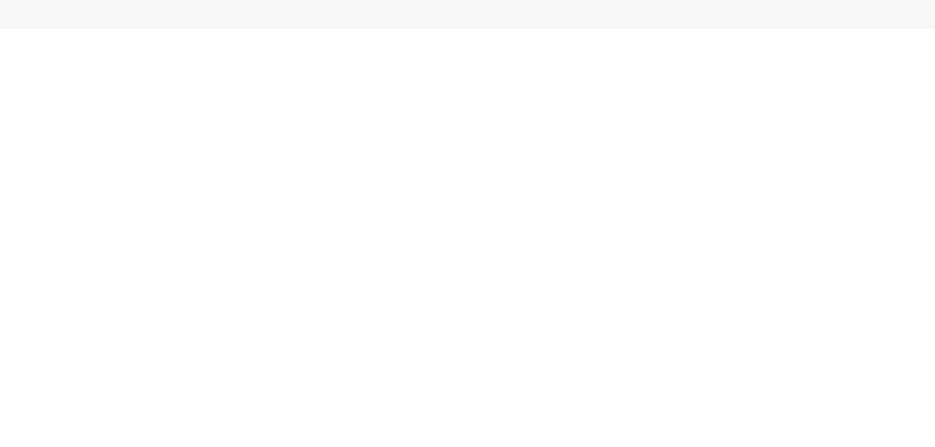
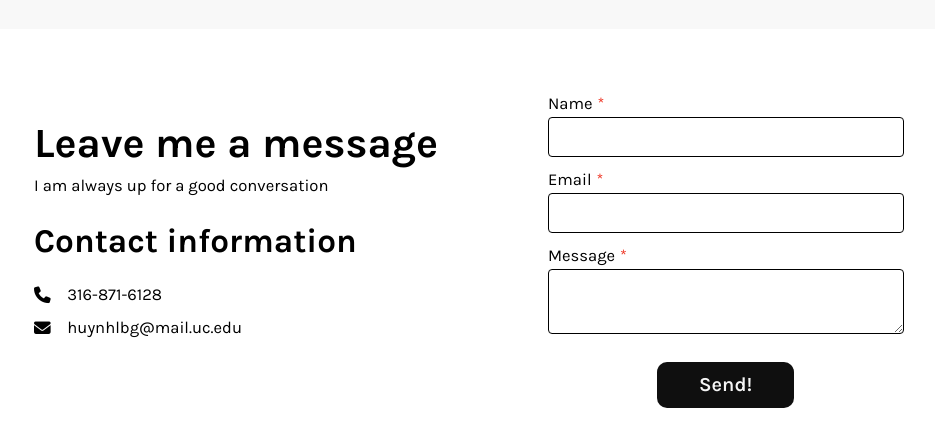
Before and after one commit to bhuynhdev/svelte-portfolio, a SvelteKit app: page / in a window 1280 px wide. Shown: the part 3188-3635 px from the top of the page, without its empty margins (149-1084 px from the left). Before the commit the page ends 3217 px from the top, so only its background shows below. Built offline with nearby package versions, Linux system fonts and the light colour scheme.

Commit message:
Add Contact section

```diff
--- a/src/routes/+page.svelte
+++ b/src/routes/+page.svelte
@@ -3,9 +3,11 @@
 	import About from './About.svelte';
 	import Skills from './Skills.svelte';
 	import Projects from './Projects.svelte';
+	import Contact from './Contact.svelte';
 </script>
 
 <Hero />
 <About />
 <Skills />
 <Projects />
+<Contact />
--- /dev/null
+++ b/src/routes/Contact.svelte
@@ -0,0 +1,172 @@
+<section class="contact">
+	<div class="text">
+		<header>
+			<h2 id="contact" class="title">Leave me a message</h2>
+			<p>I am always up for a good conversation</p>
+		</header>
+		<h3 class="subtitle">Contact information</h3>
+		<p class="info">
+			<i class="fa-solid fa-phone" aria-label="phone" />
+			<span>316-871-6128</span>
+		</p>
+		<p class="info" aria-label="email">
+			<i class="fa-solid fa-envelope" aria-label="phone" />
+			<span>huynhlbg@mail.uc.edu</span>
+		</p>
+	</div>
+	<div>
+		<form class="form" name="contact-form" action="/" method="POST" data-netlify="true">
+			<!-- To use Netlify form -->
+			<input type="hidden" name="form-name" value="contact-form-svelte" />
+			<div class="form-section">
+				<input type="text" name="name" id="name-input" required />
+				<label for="name-input">Name</label>
+			</div>
+			<div class="form-section">
+				<input type="email" name="email" id="email-input" required />
+				<label for="email-input">Email</label>
+			</div>
+			<div class="form-section">
+				<textarea name="message" id="message-input" required />
+				<label for="message-input">Message</label>
+			</div>
+			<div class="form-section">
+				<button type="submit" class="submit-button">
+					<span class="submit-text">Send!</span>
+				</button>
+			</div>
+		</form>
+	</div>
+</section>
+
+<style lang="scss">
+	.contact {
+		display: flex;
+		flex-direction: column;
+		justify-content: center;
+		gap: 1.5em;
+		> * {
+			width: 100%;
+		}
+	}
+
+	.text {
+		text-align: center;
+		.title {
+			margin-bottom: 0;
+		}
+		.subtitle {
+			margin: 0.5em 0;
+		}
+
+		.info {
+			display: flex;
+			justify-content: center;
+			align-items: center;
+			gap: 1em;
+			&:not(:last-child) {
+				margin-bottom: 0.5em;
+			}
+		}
+	}
+
+	.form {
+		text-align: left;
+		max-width: 80%;
+		margin: auto;
+		.form-section {
+			display: flex;
+			// Need column-reverse because I need to put label after input element
+			// So that I can use sibling selector to add asterisk to required labels
+			flex-direction: column-reverse;
+			margin-bottom: 0.65em;
+
+			*[required] + label::after {
+				content: '*';
+				margin-left: 5px;
+				color: #e32;
+			}
+
+			input,
+			textarea {
+				padding: 0.4em 0.5em;
+				width: 100%;
+				border: 1.5px solid;
+				border-radius: 4px;
+			}
+		}
+
+		.submit-button {
+			cursor: pointer;
+			display: block;
+			padding: 0.5em 2.5em;
+			margin: 1em auto;
+			border-radius: 10px;
+			background-color: #0f0f0f;
+			color: #f5f5f5;
+			border: none;
+		}
+
+		.submit-text {
+			font-size: 1.2rem;
+			line-height: 1.5;
+			font-weight: 600;
+		}
+	}
+
+	@media screen and (min-width: 50em) {
+		.contact {
+			flex-direction: row;
+			justify-content: center;
+			h2 {
+				margin-top: 1em;
+				text-align: left;
+			}
+		}
+
+		.text {
+			text-align: left;
+			.info {
+				justify-content: flex-start;
+			}
+		}
+
+		.form {
+			margin-top: 1.3em;
+			width: 100%;
+		}
+	}
+
+	@media (hover) {
+		.submit-button {
+			position: relative;
+			background-color: transparent !important;
+			color: #0f0f0f !important;
+			&::before {
+				content: '';
+				position: absolute;
+				z-index: -1;
+				top: 0;
+				left: 0;
+				display: block;
+				border-radius: 1.5em;
+				background: rgba(#0f0f0f, 0.4);
+				height: 2.9em;
+				width: 2.9em;
+				transition: all 350ms ease;
+			}
+
+			&:hover,
+			&:focus-within {
+				color: #f5f5f5 !important;
+				&:before {
+					width: 100%;
+					background-color: #0f0f0f;
+				}
+			}
+			&:active {
+				transform: scale(0.96);
+			}
+		}
+	}
+</style>
```
